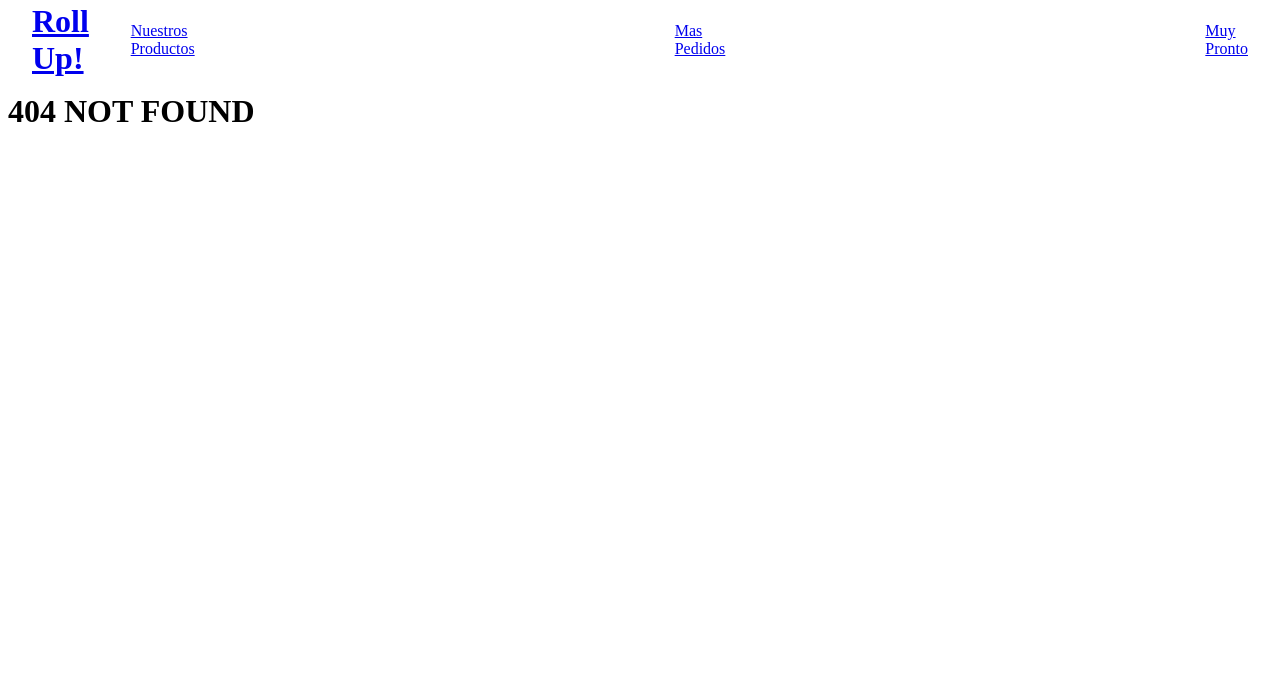
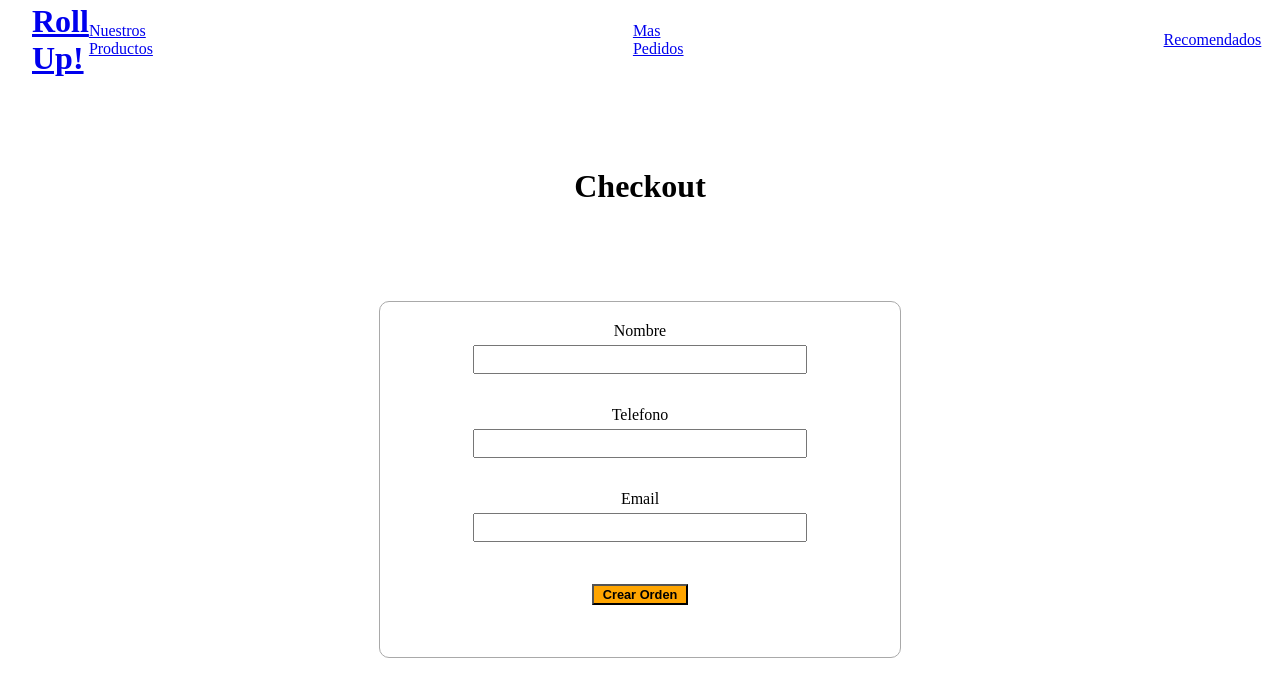
Before and after one commit to Pablobollero/Final-Project-ReactJS, a React (Create React App) app: page /checkout in a window 1280 px wide. Before the commit this address had no page. Shown: the top 696 px of the page. Built offline with nearby package versions, Linux system fonts and the light colour scheme; the HTML template or start-up script is replaced by a standard one.

Commit message:
Falta Estilizar

```diff
--- a/src/App.js
+++ b/src/App.js
@@ -5,6 +5,8 @@ import ItemListContainer from "./Components/ItemListContainer/ItemListContainer"
 import ItemDetailContainer from "./Components/ItemDetailContainer/ItemDetailContainer";
 import { CartProvider } from "./Components/Context/CartContext";
 import Cart from "./Components/Cart/Cart";
+import Checkout from "./Components/Checkout/Checkout";
+
 
 function App() {
   return(
@@ -13,11 +15,12 @@ function App() {
         <CartProvider>
           <NavBar />
           <Routes>
-            <Route path='/' element={<Landing greeting={'Bienvenidos a '} companyName={'Roll Up!'} about={'Tu pasteleria online.'} queHacemos={'Somos un pequeno emprendimiento familiar avocado a crear los mas fascinantes rolls de canela con los sabores mas particulares que te puedas imaginar.'} />} />
+            <Route path='/' element={<Landing greeting={'Bienvenidos a '} companyName={'Roll Up!'} about={'Tu pasteleria online.'} queHacemos={'Nuestra panadería familiar se distingue por elaborar rolls de canela excepcionales, combinando ingredientes de alta calidad con una audaz exploración de sabores, desde florales hasta picantes. Más que un simple establecimiento, es un lugar de encuentro comunitario, donde cada roll es una invitación a crear recuerdos y disfrutar de experiencias culinarias únicas, atrayendo a amantes de los dulces de todas partes.'} />} />
             <Route path='/productos' element={<ItemListContainer />} />
             <Route path='/category/:categoryId' element={<ItemListContainer />} />
             <Route path='/item/:itemId' element={<ItemDetailContainer />} />
             <Route path='/cart' element={<Cart />} />
+            <Route path='/checkout' element={<Checkout />} />
             <Route path='*' element={<h1>404 NOT FOUND</h1>} />
           </Routes>
         </CartProvider>
--- /dev/null
+++ b/src/Components/Checkout/Checkout.css
@@ -0,0 +1,4 @@
+.checkout{
+    text-align: center;
+    margin: 6rem auto;
+}
--- /dev/null
+++ b/src/Components/Checkout/Checkout.js
@@ -0,0 +1,116 @@
+import { useContext, useState } from "react";
+import { CartContext } from "../Context/CartContext";
+import { db } from "../Firebase/Firebase";
+import {
+    Timestamp,
+    writeBatch,
+    collection,
+    getDocs,
+    query,
+    where,
+    addDoc,
+    documentId
+} from "firebase/firestore";
+import CheckoutForm from '../CheckoutForm/CheckoutForm';
+import './Checkout.css';
+
+const Checkout = () => {
+    const [loading, setLoading] = useState(false);
+    const [orderId, setOrderId] = useState('');
+    const [outOfStockItems, setOutOfStockItems] = useState([]);
+
+    const { cart, total, clearCart } = useContext(CartContext);
+
+    // Función para generar un ID alfanumérico de 10 caracteres
+    const generateOrderId = () => {
+        const characters = 'ABCDEFGHIJKLMNOPQRSTUVWXYZabcdefghijklmnopqrstuvwxyz0123456789';
+        let result = '';
+        const charactersLength = characters.length;
+        for (let i = 0; i < 10; i++) {
+            result += characters.charAt(Math.floor(Math.random() * charactersLength));
+        }
+        return result;
+    };
+
+    const createOrder = async ({ name, phone, email }) => {
+        setLoading(true);
+        setOutOfStockItems([]);
+
+        try {
+            const customOrderId = generateOrderId(); // Generar el ID alfanumérico personalizado
+            const objOrder = {
+                buyer: {
+                    name, phone, email
+                },
+                items: cart,
+                total: total,
+                date: Timestamp.fromDate(new Date()),
+                orderId: customOrderId // Usar el ID generado para la orden
+            };
+
+            const batch = writeBatch(db);
+            const productRef = collection(db, 'ItemCollection');
+            const productsAddedFromFirestore = await getDocs(query(productRef, where(documentId(), 'in', cart.map(prod => prod.id))));
+
+            let outOfStock = [];
+
+            productsAddedFromFirestore.docs.forEach(doc => {
+                const dataDoc = doc.data();
+                const stockDb = dataDoc.stock;
+                const productAddedToCart = cart.find(prod => prod.id === doc.id);
+                const prodQuantity = productAddedToCart?.quantity;
+
+                if (stockDb < prodQuantity) {
+                    outOfStock.push({ id: doc.id, ...dataDoc });
+                } else {
+                    batch.update(doc.ref, { stock: stockDb - prodQuantity });
+                }
+            });
+
+            if (outOfStock.length === 0) {
+                await batch.commit();
+                const orderRef = collection(db, 'orders');
+                await addDoc(orderRef, objOrder); // Crear la orden en la base de datos con el nuevo ID
+                setOrderId(customOrderId); // Establecer el ID de la orden en el estado local
+                clearCart();
+            } else {
+                setOutOfStockItems(outOfStock.map(item => item.name));
+            }
+        } catch (error) {
+            console.error('Error al crear la orden:', error);
+        } finally {
+            setLoading(false);
+        }
+    };
+
+    if (loading) {
+        return <h1>Se está generando su orden...</h1>;
+    }
+
+    if (orderId) {
+        return <h1>El id de su orden es: {orderId}</h1>; // Mostrar el ID de la orden
+    }
+
+    if (outOfStockItems.length > 0) {
+        return (
+            <div>
+                <h1>Productos fuera de stock:</h1>
+                <ul>
+                    {outOfStockItems.map((item, index) => (
+                        <li key={index}>{item}</li>
+                    ))}
+                </ul>
+                <button onClick={() => window.location.reload()}>Volver al Carrito</button>
+            </div>
+        );
+    }
+
+    return (
+        <div>
+            <h1 className="checkout">Checkout</h1>
+            <CheckoutForm onConfirm={createOrder} />
+        </div>
+    );
+};
+
+export default Checkout;
--- /dev/null
+++ b/src/Components/CheckoutForm/CheckoutForm.css
@@ -0,0 +1,34 @@
+.Container {
+    display: flex;
+    justify-content: center;
+    align-items: center;
+}
+
+.Form {
+    display: flex;
+    flex-direction: column;
+    text-align: center;
+    align-items: center;
+    width: 30rem;
+    border: 1px solid #a9a9a9; /* Borde fino gris oscuro */
+    padding: 20px;
+    border-radius: 10px; /* Puntas redondeadas */
+    background-color: white; /* Fondo blanco para el formulario */
+}
+
+.Label {
+    margin-bottom: 2rem;
+    display: flex;
+    flex-direction: column;
+}
+
+.Input {
+    width: 20rem;
+    padding: 5px;
+    margin-top: 5px;
+}
+
+.Option.btn {
+    margin-top: 10px;
+    width: 6rem;
+}
--- /dev/null
+++ b/src/Components/CheckoutForm/CheckoutForm.js
@@ -0,0 +1,43 @@
+import { useState } from "react"
+import "./CheckoutForm.css";
+
+
+const CheckoutForm = ({onConfirm}) => {
+    const [name, setName] = useState('')
+    const [phone, setPhone] = useState('')
+    const [email, setEmail] = useState('')
+
+    const handleConfirm = (event) => {
+        event.preventDefault()
+
+        const userData = {
+            name, phone, email
+        }
+
+        onConfirm(userData)
+    }
+
+    return(
+        <div className="Container">
+            <form onSubmit={handleConfirm} className="Form">
+                <label className="Label">
+                    Nombre
+                    <input className="Input" type="text" value={name} onChange={({target}) => setName(target.value)}/>
+                </label>
+                <label className="Label">
+                    Telefono
+                    <input className="Input" type="text" value={phone} onChange={({target}) => setPhone(target.value)}/>
+                </label>
+                <label className="Label">
+                    Email
+                    <input className="Input" type="email" value={email} onChange={({target}) => setEmail(target.value)}/>
+                </label>
+                <div className="Label">
+                    <button type="submit" className="Option btn btn-success btn-sm">Crear Orden</button>
+                </div>
+            </form>
+        </div>
+    )
+}
+
+export default CheckoutForm;
--- a/src/Components/ItemDetail/ItemDetail.css
+++ b/src/Components/ItemDetail/ItemDetail.css
@@ -7,3 +7,7 @@
     justify-content: center;
     margin-bottom: 0.5rem;
 }
+
+.card{
+margin-top: 8rem;
+}
--- a/src/Components/ItemDetail/ItemDetail.js
+++ b/src/Components/ItemDetail/ItemDetail.js
@@ -25,7 +25,7 @@ const ItemDetail = ({id, name, img, category, description, price, stock}) => {
     }
 
     return (
-        <Card sx={{ maxWidth: 345 }}>
+        <Card className="card" sx={{ maxWidth: 345 }}>
             <CardMedia
                 component="img"
                 sx={{ height: 345 }}
@@ -50,7 +50,10 @@ const ItemDetail = ({id, name, img, category, description, price, stock}) => {
             <CardActions className='count'>
                 {
                     quantityAdded > 0 ? (
+                        <>
                             <Link to='/cart' className="Option btn btn-success btn-sm">Finalizar Compra</Link>
+                            <Link to='/productos' className="Option btn btn-success btn-sm">Seguir Comprando</Link>
+                        </>
                     ) : (
                         <ItemCount initial={1} stock={stock} onAdd={handleOnAdd} />
                     )
--- a/src/Components/NavBar/NavBar.js
+++ b/src/Components/NavBar/NavBar.js
@@ -9,7 +9,7 @@ const NavBar = () => {
             <div className='categories'>
                 <NavLink to={`/productos`} className={({ isActive }) => isActive ? 'ActiveOption' : 'Option'}>Nuestros Productos</NavLink>
                 <NavLink to={`/category/masPedido`} className={({ isActive }) => isActive ? 'ActiveOption' : 'Option'}>Mas Pedidos</NavLink>
-                <NavLink to={`/category/muyPronto`} className={({ isActive }) => isActive ? 'ActiveOption' : 'Option'}>Muy Pronto</NavLink>
+                <NavLink to={`/category/recomendados`} className={({ isActive }) => isActive ? 'ActiveOption' : 'Option'}>Recomendados</NavLink>
                 </div>
             <CartWidget />
         </nav>
```
Also changed, not shown: 1 other file (tests, documents, lock files or other folders). Lines whose indentation alone changed are shown as unchanged.
